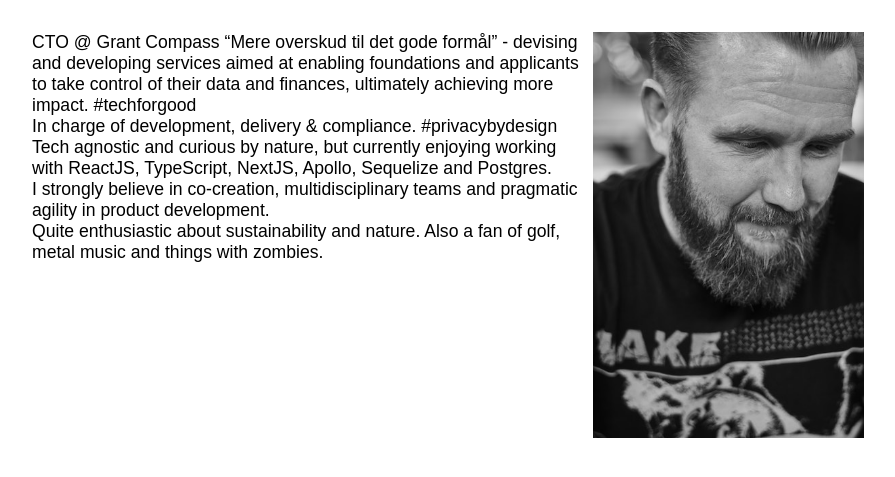
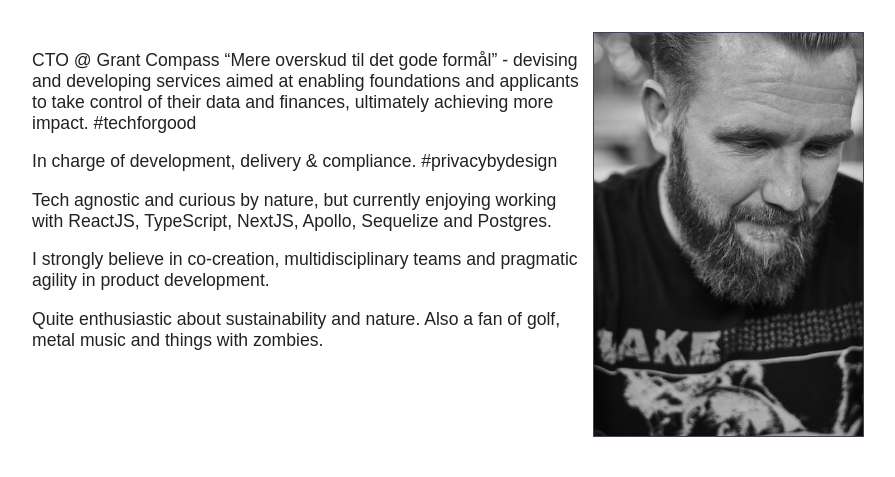
Before and after one commit to skhansen/skhansen.github.io, a Jekyll site: the page built from index.md, in a window 1280 px wide. Shown: the top 477 px of the page, without its empty margins (192-1087 px from the left). Built offline with Jekyll 4.4.1, drawn with Linux system fonts in a browser that asks for light colours; our own code applies the rules of GitHub Pages for plain Markdown files.

Commit message:
Update style.scss

```diff
--- a/assets/css/style.scss
+++ b/assets/css/style.scss
@@ -8,12 +8,12 @@
     -webkit-text-size-adjust: 100%
 }
 * {
-  margin:0;padding:0;
   box-sizing:border-box;
 }
 
 body {
-    margin: 0
+    margin: 0;
+    color:#222222;
 }
 
 article,aside,details,figcaption,figure,footer,header,hgroup,main,menu,nav,section,summary {
@@ -50,4 +50,8 @@ a:active,a:hover {
     margin-top: 0;
     grid-column: 3 / 3;
     grid-row: 1;
+
+    img {
+        border:solid 1px #444455;
+    }
 }
```
